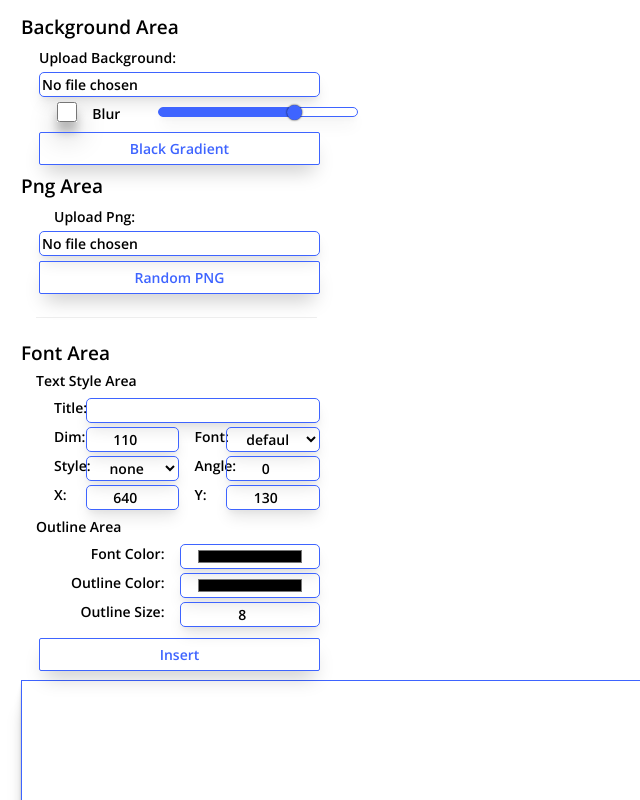
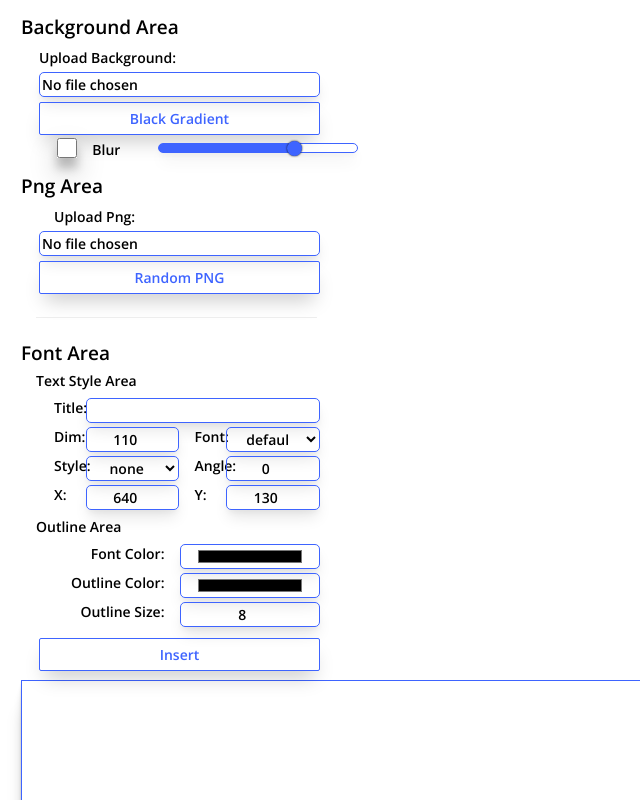
Before and after one commit to AlphaQuantum/alphaquantum.github.io, a plain HTML site: page ThumbGen/index.html in a window 1280 px wide. Shown: the whole page, without its empty margins (0-640 px from the left). Drawn offline with nearby package versions, Linux system fonts and the light colour scheme; a web font is replaced by a local one.

Commit message:
Update index.html

```diff
--- a/ThumbGen/index.html
+++ b/ThumbGen/index.html
@@ -7,7 +7,6 @@
     <meta name="viewport" content="width=device-width, initial-scale=1">
     <link rel="stylesheet" href="https://maxcdn.bootstrapcdn.com/bootstrap/3.4.1/css/bootstrap.min.css">
     <link rel="stylesheet" type="text/css" href="style.css" />
-    <script src="https://ajax.googleapis.com/ajax/libs/jquery/3.6.0/jquery.min.js"></script>
     <script src="https://maxcdn.bootstrapcdn.com/bootstrap/3.4.1/js/bootstrap.min.js"></script>
 </head>
 <body>
@@ -20,14 +19,15 @@
                     <div class="col-sm-12">
                         <label for="file">Upload Background:</label>
                         <input name="file" class="col-sm-12" type="file" id="bgInput" aria-label="Insert Background here:">
-                        <div class="col-sm-12 blur">
+                        <button class="col-sm-12" id="blackGradient">Black Gradient</button>
+                        <div class="col-sm-12">
                             <input class="col-sm-1" type="checkbox" id="blurCheck" value="Blur">
                             <label class="col-sm-3">Blur</label>
                             <div class="col-sm-6">
                                 <input type="range" id="blurValue" min="0" max="10" value="7">
                             </div>
                         </div>
-                        <button class="col-sm-12" id="blackGradient">Black Gradient</button>
+
                     </div>
                 </div>
 
```
